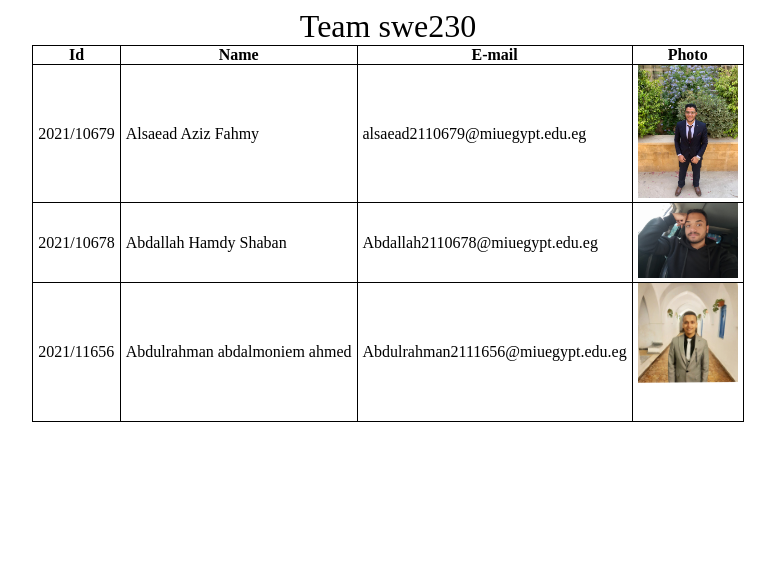
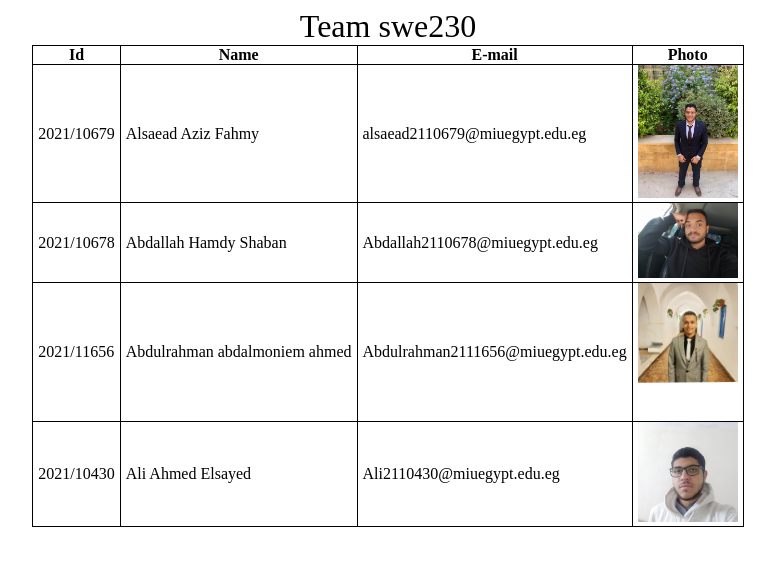
Before and after one commit to ALsaeed323/Assignment-1, a plain HTML site: page index.html in a window 1280 px wide. Shown: the whole page, without its empty margins (252-1027 px from the left). Drawn offline with Linux system fonts and the light colour scheme.

Commit message:
ali commit

```diff
--- a/index.html
+++ b/index.html
@@ -37,6 +37,12 @@
                         <td>Abdulrahman2111656@miuegypt.edu.eg</td>
                         <td><img src="Image/abdulrahman.jpeg" alt="" width="100" ></td>
                     </tr>
+                    <tr>
+                        <td>2021/10430</td>
+                        <td>Ali Ahmed Elsayed</td>
+                        <td>Ali2110430@miuegypt.edu.eg</td>
+                        <td><img src="Image/Ali.jpg" alt="" width="100"></td>
+                    </tr>
                 </tbody>
             </table>
 
```
Also changed, not shown: Image/Ali.jpg (added).
